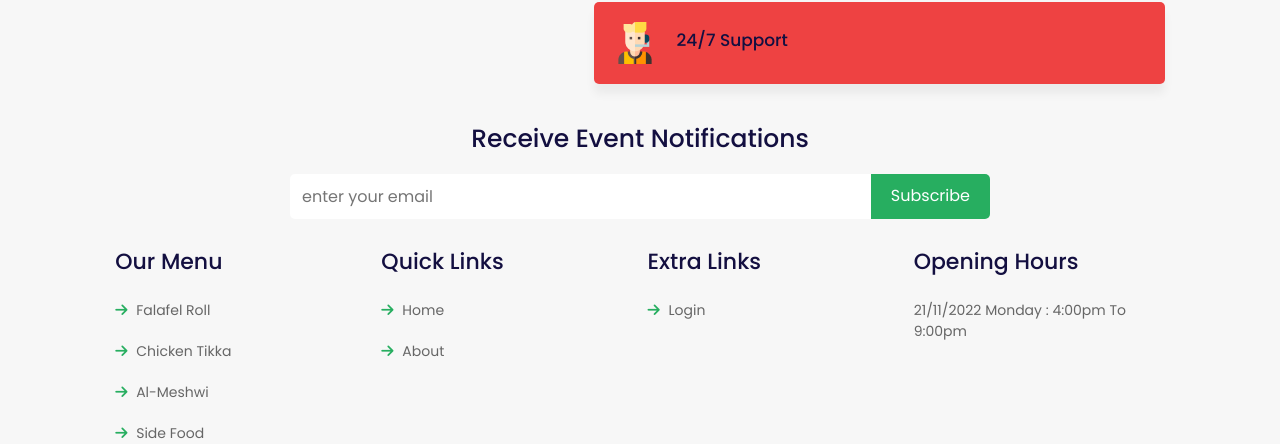
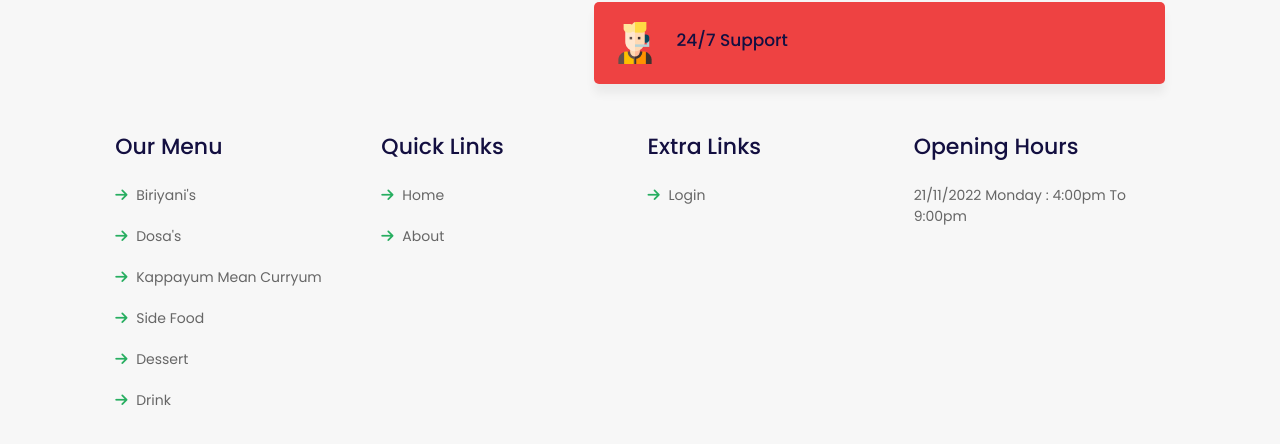
Before and after one commit to roffin-tech/food-fest-2022-frontend, a Vue app: page / in a window 1280 px wide. Shown: the part 1939-2383 px from the top of the page. Built offline with nearby package versions, Linux system fonts and the light colour scheme; no server answers.

Commit message:
content updates

```diff
--- a/src/components/FooterComponent.vue
+++ b/src/components/FooterComponent.vue
@@ -1,21 +1,21 @@
 <template>
     <div class="footer">
-        <div class="news-letter">
+        <!-- <div class="news-letter">
             <h3>Receive event notifications</h3>
             <form onsubmit="event.preventDefault();">
                 <input type="email" name="useremailreceiveinfo" placeholder="enter your email"
                     id="useremailreceiveinfo">
                 <input type="submit" value="subscribe">
             </form>
-        </div>
+        </div> -->
 
         <div class="box-container">
 
             <div class="box">
                 <h3>our menu</h3>
-                <router-link @click="scrollToTop()" to="/menu"><i class="fas fa-arrow-right"></i> Falafel Roll</router-link>
-                <router-link @click="scrollToTop()" to="/menu"><i class="fas fa-arrow-right"></i> Chicken Tikka</router-link>
-                <router-link @click="scrollToTop()" to="/menu"><i class="fas fa-arrow-right"></i> Al-Meshwi</router-link>
+                <router-link @click="scrollToTop()" to="/menu"><i class="fas fa-arrow-right"></i> Biriyani's</router-link>
+                <router-link @click="scrollToTop()" to="/menu"><i class="fas fa-arrow-right"></i> Dosa's</router-link>
+                <router-link @click="scrollToTop()" to="/menu"><i class="fas fa-arrow-right"></i> Kappayum mean curryum</router-link>
                 <router-link @click="scrollToTop()" to="/menu"><i class="fas fa-arrow-right"></i> side food
                 </router-link>
                 <router-link @click="scrollToTop()" to="/menu"><i class="fas fa-arrow-right"></i> dessert</router-link>
@@ -35,8 +35,8 @@
                 <h3>extra links</h3>
                 <div v-if="user">
 
-                    <router-link @click="scrollToTop()" to="/myorder"> <i class="fas fa-arrow-right"></i> my orders
-                    </router-link>
+                    <!-- <router-link @click="scrollToTop()" to="/myorder"> <i class="fas fa-arrow-right"></i> my orders
+                    </router-link> -->
                 </div>
                 <div v-else>
                     <router-link @click="scrollToTop()" to="/login"> <i class="fas fa-arrow-right"></i> login
```
